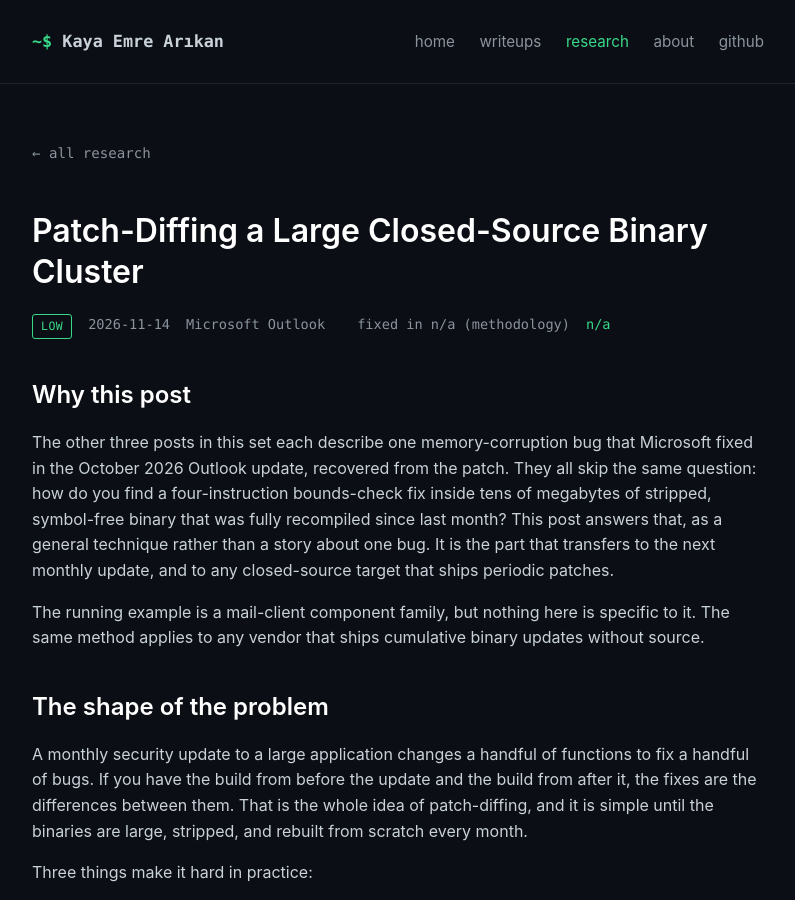
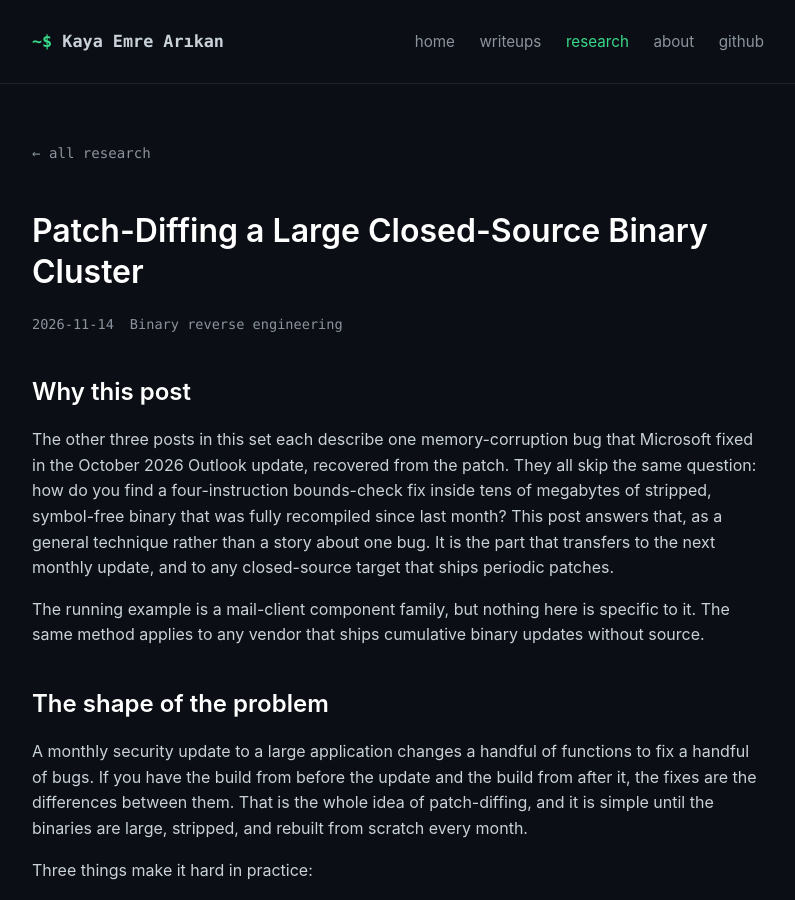
Before and after one commit to kemrec/kemrec.github.io, a Jekyll site: the page built from _research/outlook-patch-diffing-closed-source-binaries.md, in a window 1280 px wide and 900 px high. Shown: the whole window, without its empty margins (242-1037 px from the left). Built offline with Jekyll 4.4.1, drawn with Linux system fonts in a browser that asks for light colours.

Commit message:
research: drop severity from patch-diff method post (not a vuln writeup)

```diff
--- a/_research/outlook-patch-diffing-closed-source-binaries.md
+++ b/_research/outlook-patch-diffing-closed-source-binaries.md
@@ -1,13 +1,7 @@
 ---
 title: "Patch-Diffing a Large Closed-Source Binary Cluster"
 date: 2026-11-14
-target: "Microsoft Outlook"
-severity: Low
-fixed: "n/a (methodology)"
-fix: "n/a"
-fix_url: "https://msrc.microsoft.com/update-guide/releaseNote/2026-Oct"
-identifier: ""
-advisory_url: "https://msrc.microsoft.com/update-guide/releaseNote/2026-Oct"
+target: "Binary reverse engineering"
 summary: "A method post on recovering the root cause of memory-safety fixes from a monthly closed-source binary update. It covers acquiring matched before and after builds, pairing functions across a full rebuild without symbols, the blind spot that hides inline bounds-check fixes from a naive diff, and the instruction-level diff that surfaces them, ending with variant hunting and the reachability gate."
 ---
 
```
